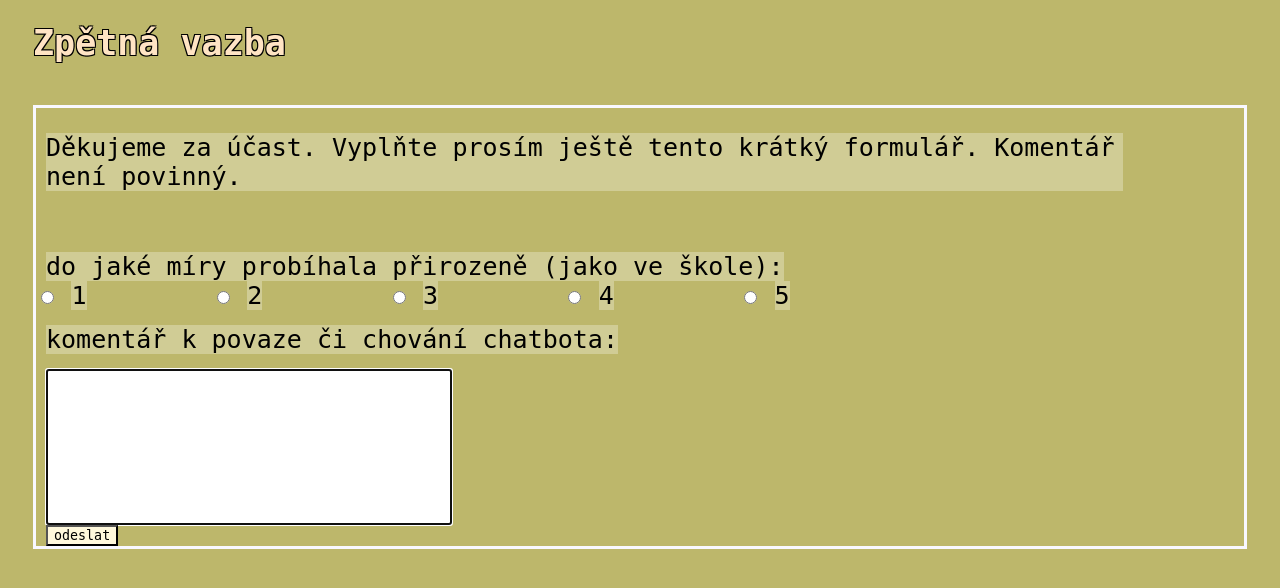
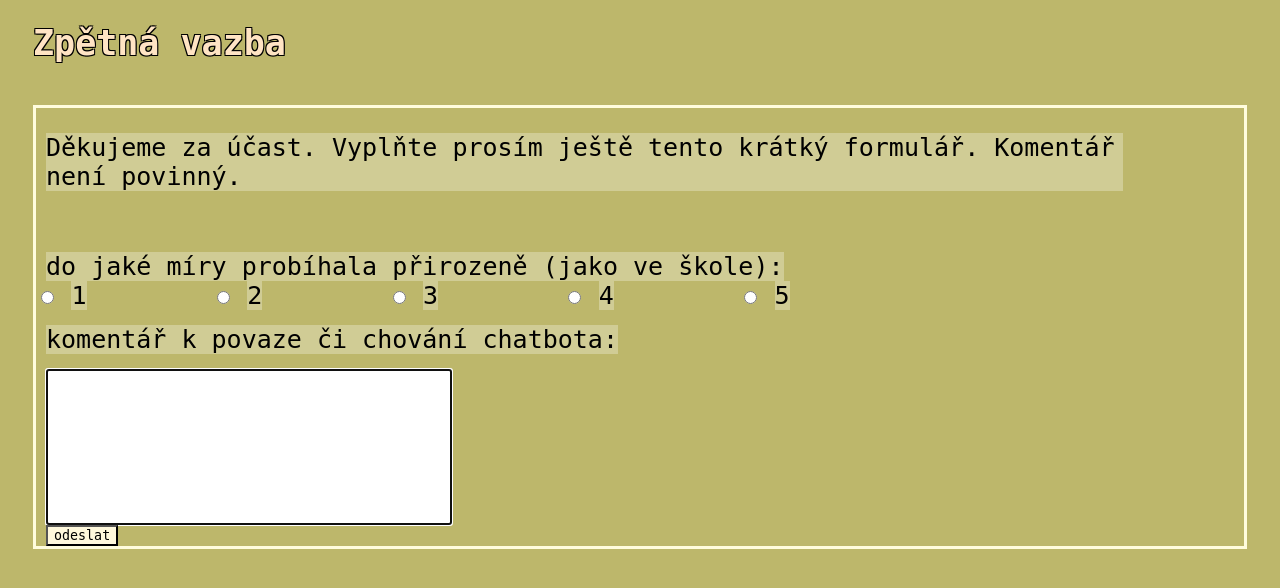
Before and after one commit to almarsk/chatbot_scripts, a Flask app: template templates/outro.html in a window 1280 px wide. Shown: the top 588 px of the page. Run offline with Flask 2, Linux system fonts and the light colour scheme; the template is opened without the code that fills it, so the values that code supplies are empty.

Commit message:
default okraj změna

```diff
--- a/templates/base.html
+++ b/templates/base.html
@@ -74,7 +74,7 @@ body {
   margin-left: 25px;
   margin-right: 25px;
   border: solid;
-  border-color: {{ g.reply_outline | default("#F8F8FF", True) }};
+  border-color: {{ g.reply_outline | default("#FFFCDD", True) }};
 }
 
 .ndps {
```
